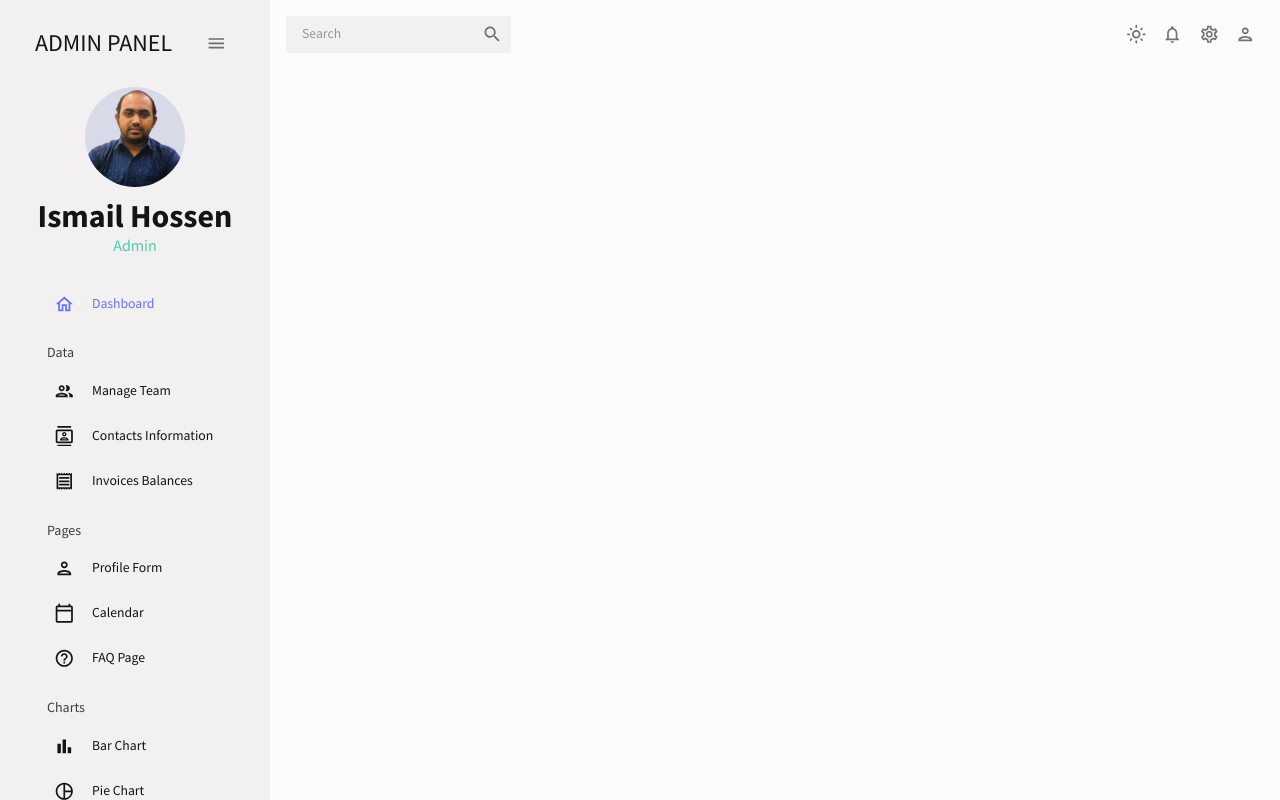
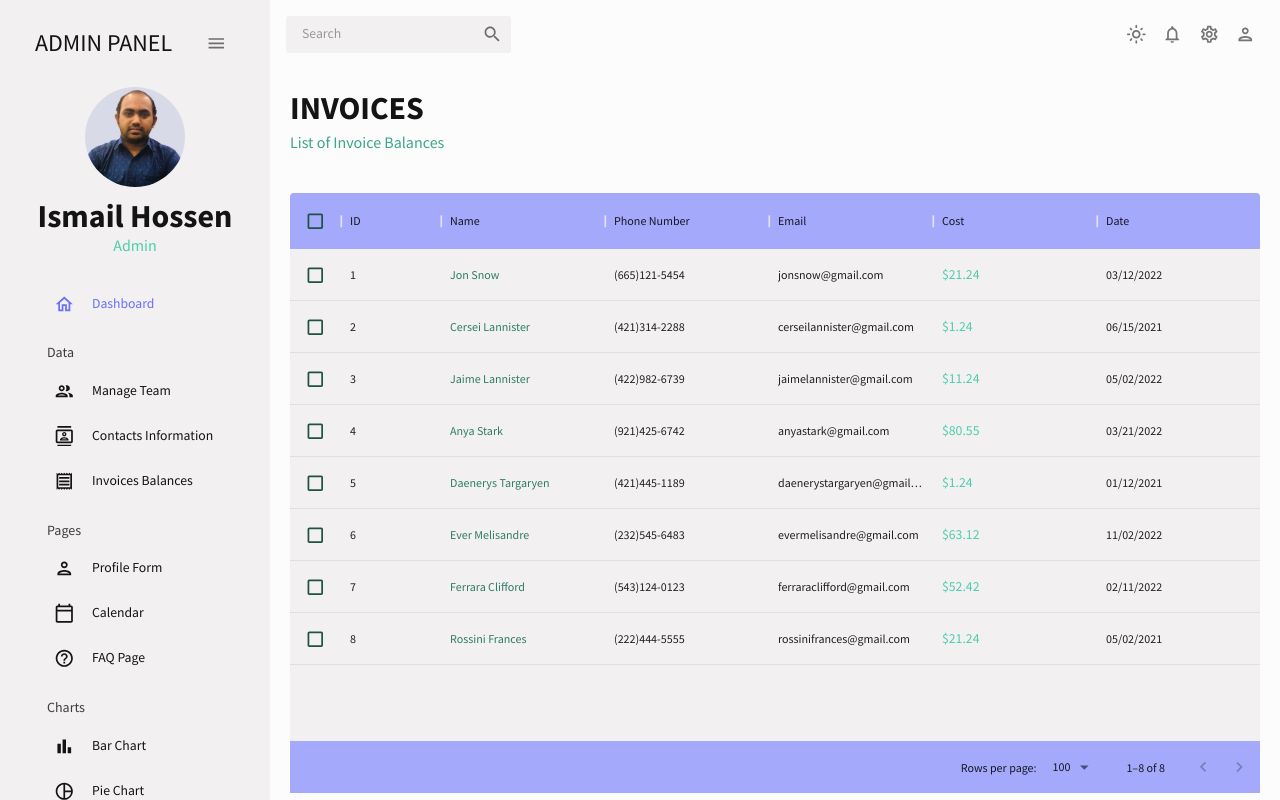
Before and after one commit to ihossen016/Admin-Dashboard, a React (Create React App) app: page /invoices in a window 1280 px wide. Built offline with nearby package versions, Linux system fonts and the light colour scheme.

Commit message:
invoices page added

```diff
--- a/src/App.js
+++ b/src/App.js
@@ -5,7 +5,7 @@
 import Sidebar from "./scenes/global/Sidebar";
 import Dashboard from "./scenes/dashboard";
 import Team from "./scenes/team";
-// import Invoices from "./scenes/invoices";
+import Invoices from "./scenes/invoices";
 import Contacts from "./scenes/contacts";
 // import Bar from "./scenes/bar";
 // import Form from "./scenes/form";
@@ -31,7 +31,7 @@
                             <Route path="/" element={<Dashboard />} />
                             <Route path="/team" element={<Team />} />
                             <Route path="/contacts" element={<Contacts />} />
-                            {/* <Route path="/invoices" element={<Invoices />} /> */}
+                            <Route path="/invoices" element={<Invoices />} />
                             {/* <Route path="/form" element={<Form />} /> */}
                             {/* <Route path="/bar" element={<Bar />} /> */}
                             {/* <Route path="/pie" element={<Pie />} /> */}
--- /dev/null
+++ b/src/scenes/invoices/index.jsx
@@ -0,0 +1,87 @@
+import { Box, Typography, useTheme } from "@mui/material";
+import { DataGrid } from "@mui/x-data-grid";
+import { tokens } from "../../theme";
+import { mockDataInvoices } from "../../data/mockData";
+import Header from "../../components/Header";
+
+const Invoices = () => {
+    const theme = useTheme();
+    const colors = tokens(theme.palette.mode);
+    const columns = [
+        { field: "id", headerName: "ID" },
+        {
+            field: "name",
+            headerName: "Name",
+            flex: 1,
+            cellClassName: "name-column--cell",
+        },
+        {
+            field: "phone",
+            headerName: "Phone Number",
+            flex: 1,
+        },
+        {
+            field: "email",
+            headerName: "Email",
+            flex: 1,
+        },
+        {
+            field: "cost",
+            headerName: "Cost",
+            flex: 1,
+            renderCell: params => (
+                <Typography color={colors.greenAccent[500]}>
+                    ${params.row.cost}
+                </Typography>
+            ),
+        },
+        {
+            field: "date",
+            headerName: "Date",
+            flex: 1,
+        },
+    ];
+
+    return (
+        <Box m="20px">
+            <Header title="INVOICES" subtitle="List of Invoice Balances" />
+            <Box
+                m="40px 0 0 0"
+                height="75vh"
+                sx={{
+                    "& .MuiDataGrid-root": {
+                        border: "none",
+                    },
+                    "& .MuiDataGrid-cell": {
+                        borderBottom: "none",
+                    },
+                    "& .name-column--cell": {
+                        color: colors.greenAccent[300],
+                    },
+                    "& .MuiDataGrid-columnHeaders": {
+                        backgroundColor: colors.blueAccent[700],
+                        borderBottom: "none",
+                    },
+                    "& .MuiDataGrid-virtualScroller": {
+                        backgroundColor: colors.primary[400],
+                    },
+                    "& .MuiDataGrid-footerContainer": {
+                        borderTop: "none",
+                        backgroundColor: colors.blueAccent[700],
+                    },
+                    "& .MuiCheckbox-root": {
+                        color: `${colors.greenAccent[200]} !important`,
+                    },
+                }}
+            >
+                <DataGrid
+                    checkboxSelection
+                    rows={mockDataInvoices}
+                    columns={columns}
+                />
+            </Box>
+        </Box>
+    );
+};
+
+export default Invoices;
```
